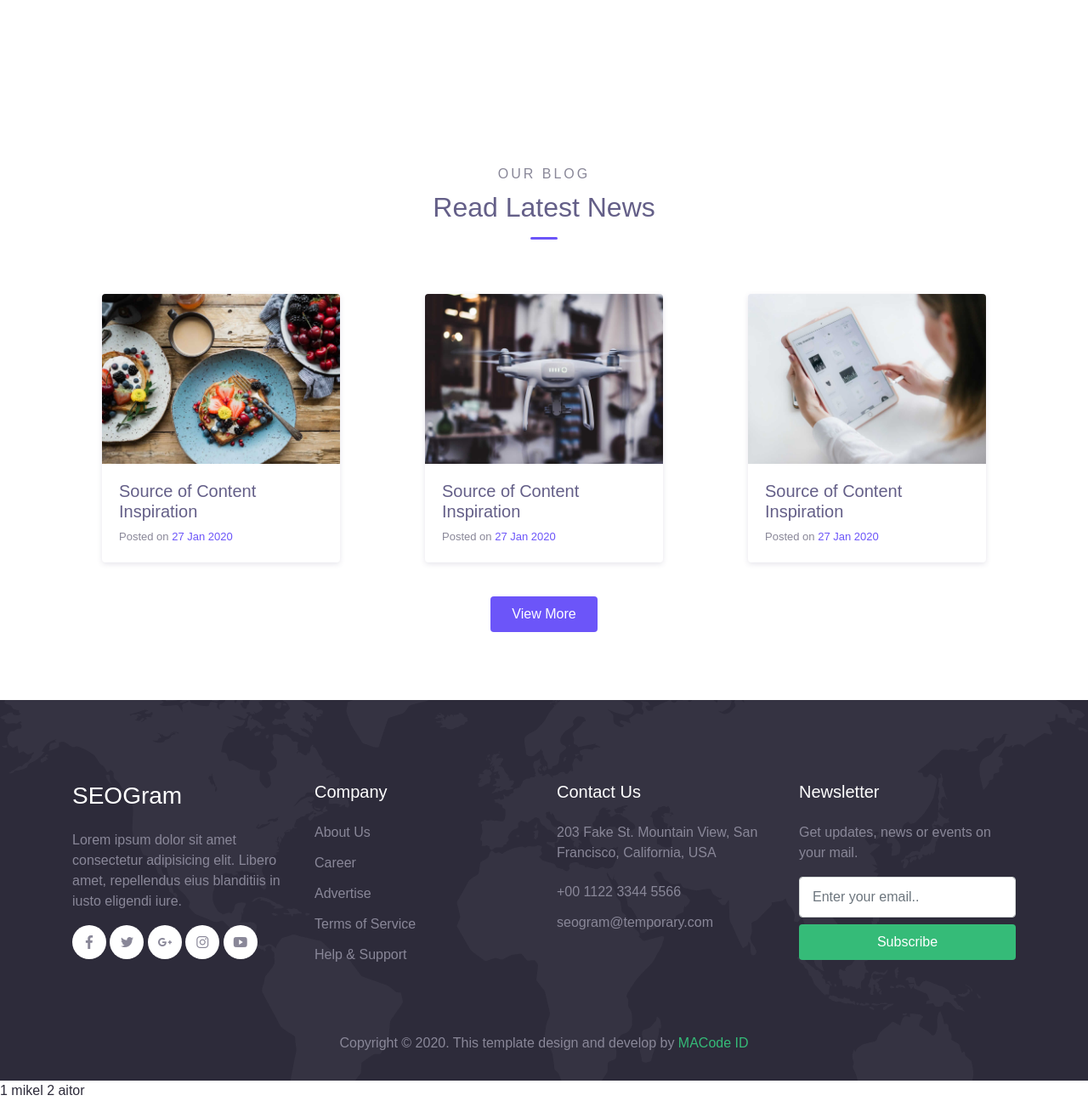
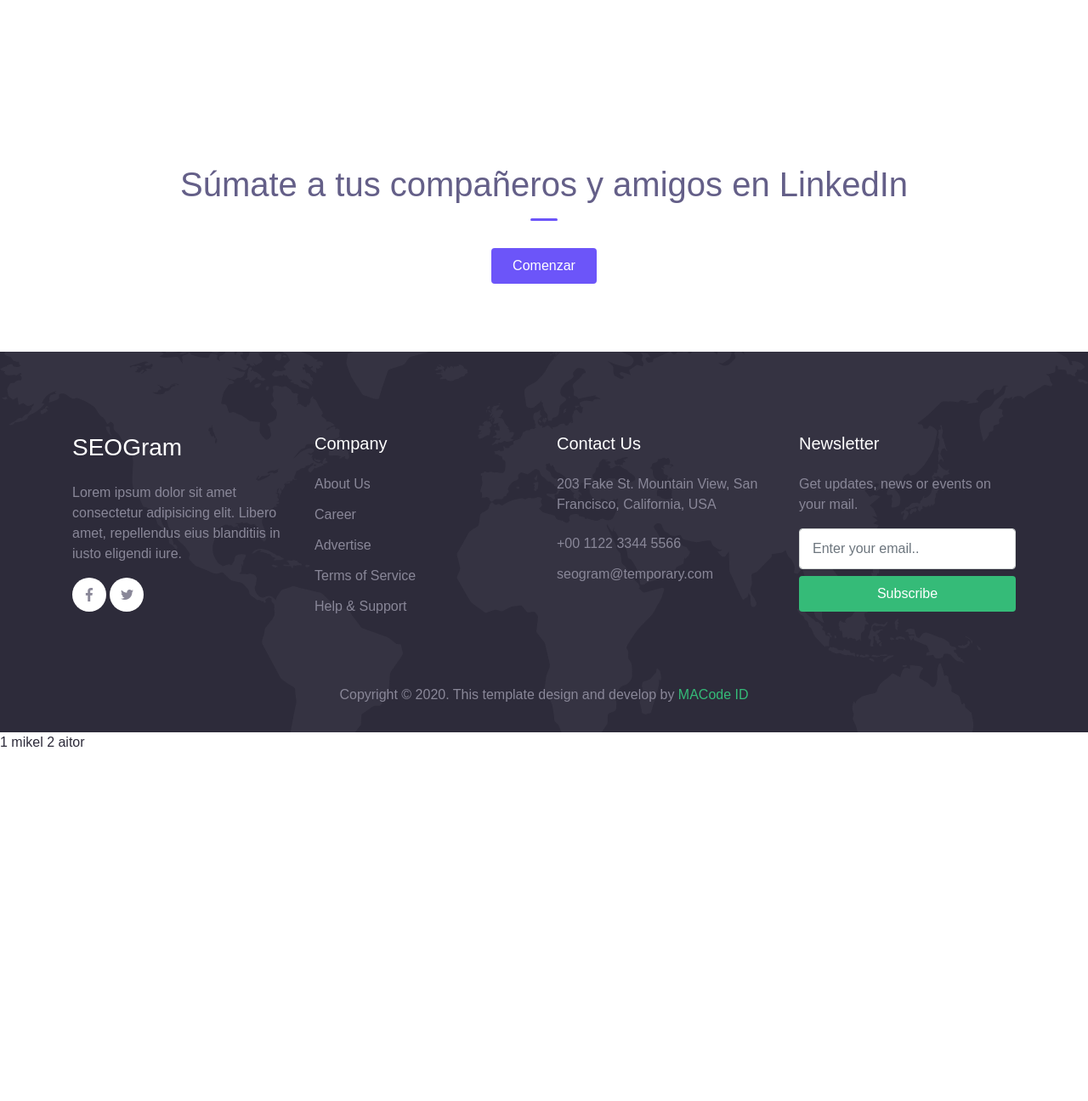
Before and after one commit to DannyelYankee/Vinculin, a PHP site: page / in a window 1280 px wide. Shown: the part 1199-2495 px from the top of the page at 85% size. After the commit the page ends 2078 px from the top, so only its background shows below. Run offline with PHP 8.4, Linux system fonts and the light colour scheme; data comes from the database, SQL or seed files in the repository; data that the repository does not hold is empty; some web fonts are replaced.

Commit message:
Intentando añadir el link de github

```diff
--- a/app/html/index.php
+++ b/app/html/index.php
@@ -112,59 +112,18 @@
     <div class="page-section">
         <div class="container">
             <div class="text-center wow fadeInUp">
-                <div class="subhead">Our Blog</div>
-                <h2 class="title-section">Read Latest News</h2>
+
+                <h1 class="title-section">Súmate a tus compañeros y amigos en LinkedIn </h1>
                 <div class="divider mx-auto"></div>
             </div>
 
-            <div class="row mt-5">
-                <div class="col-lg-4 py-3 wow fadeInUp">
-                    <div class="card-blog">
-                        <div class="header">
-                            <div class="post-thumb">
-                                <img src="./assets/img/blog/blog-1.jpg" alt="">
-                            </div>
-                        </div>
-                        <div class="body">
-                            <h5 class="post-title"><a href="#">Source of Content Inspiration</a></h5>
-                            <div class="post-date">Posted on <a href="#">27 Jan 2020</a></div>
-                        </div>
-                    </div>
-                </div>
 
-                <div class="col-lg-4 py-3 wow fadeInUp">
-                    <div class="card-blog">
-                        <div class="header">
-                            <div class="post-thumb">
-                                <img src="./assets/img/blog/blog-2.jpg" alt="">
-                            </div>
-                        </div>
-                        <div class="body">
-                            <h5 class="post-title"><a href="#">Source of Content Inspiration</a></h5>
-                            <div class="post-date">Posted on <a href="#">27 Jan 2020</a></div>
-                        </div>
-                    </div>
-                </div>
 
-                <div class="col-lg-4 py-3 wow fadeInUp">
-                    <div class="card-blog">
-                        <div class="header">
-                            <div class="post-thumb">
-                                <img src="./assets/img/blog/blog-3.jpg" alt="">
-                            </div>
-                        </div>
-                        <div class="body">
-                            <h5 class="post-title"><a href="#">Source of Content Inspiration</a></h5>
-                            <div class="post-date">Posted on <a href="#">27 Jan 2020</a></div>
-                        </div>
-                    </div>
-                </div>
-
-                <div class="col-12 mt-4 text-center wow fadeInUp">
-                    <a href="blog.html" class="btn btn-primary">View More</a>
-                </div>
+            <div class="col-12 mt-4 text-center wow fadeInUp">
+                <a href="login.html" class="btn btn-primary">Comenzar</a>
             </div>
         </div>
+    </div>
     </div>
 
     <footer class="page-footer bg-image" style="background-image: url(./assets/img/world_pattern.svg);">
@@ -176,10 +135,8 @@
 
                     <div class="social-media-button">
                         <a href="#"><span class="mai-logo-facebook-f"></span></a>
-                        <a href="#"><span class="mai-logo-twitter"></span></a>
-                        <a href="#"><span class="mai-logo-google-plus-g"></span></a>
-                        <a href="#"><span class="mai-logo-instagram"></span></a>
-                        <a href="#"><span class="mai-logo-youtube"></span></a>
+                        <a href="https://github.com/DannyelYankee/Vinculin" target="_blank"><span class="mai-logo-twitter"></span></a>
+
                     </div>
                 </div>
                 <div class="col-lg-3 py-3">
```
Also changed, not shown: GitHub-Mark/PNG/GitHub-Mark-120px-plus.png (added), GitHub-Mark/PNG/GitHub-Mark-32px.png (added), GitHub-Mark/PNG/GitHub-Mark-64px.png (added), GitHub-Mark/PNG/GitHub-Mark-Light-120px-plus.png (added), GitHub-Mark/PNG/GitHub-Mark-Light-32px.png (added), GitHub-Mark/PNG/GitHub-Mark-Light-64px.png (added), 3 other files.
